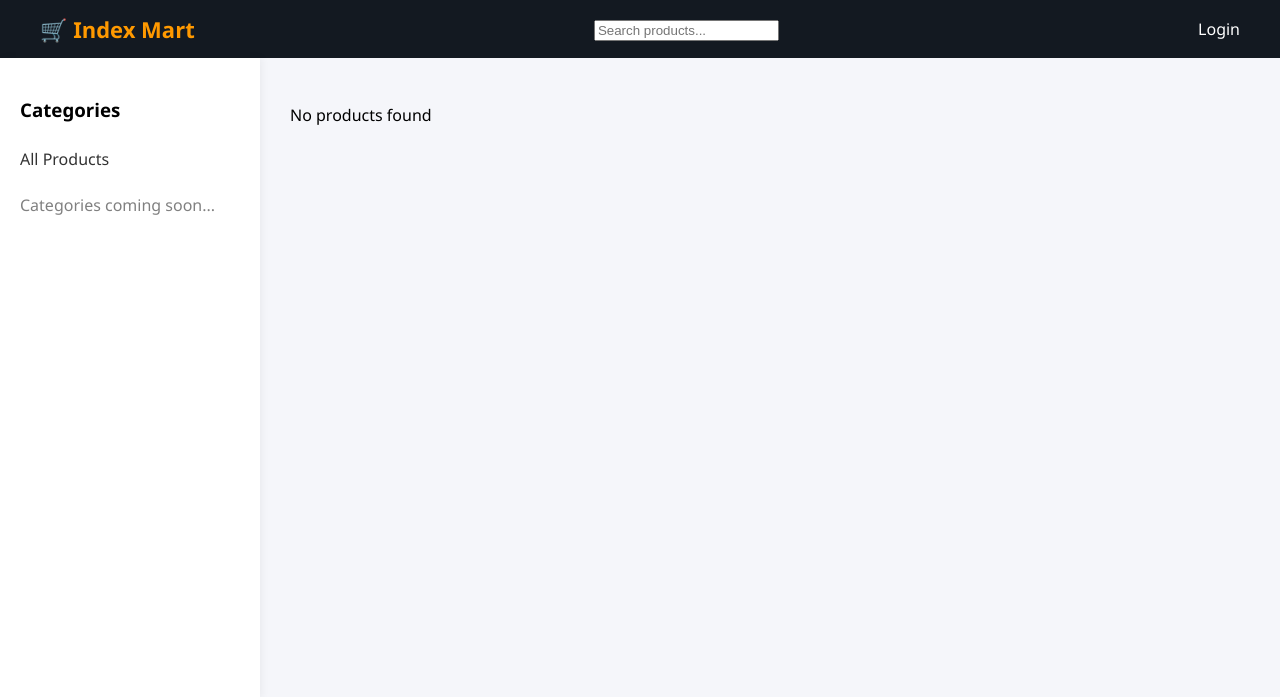
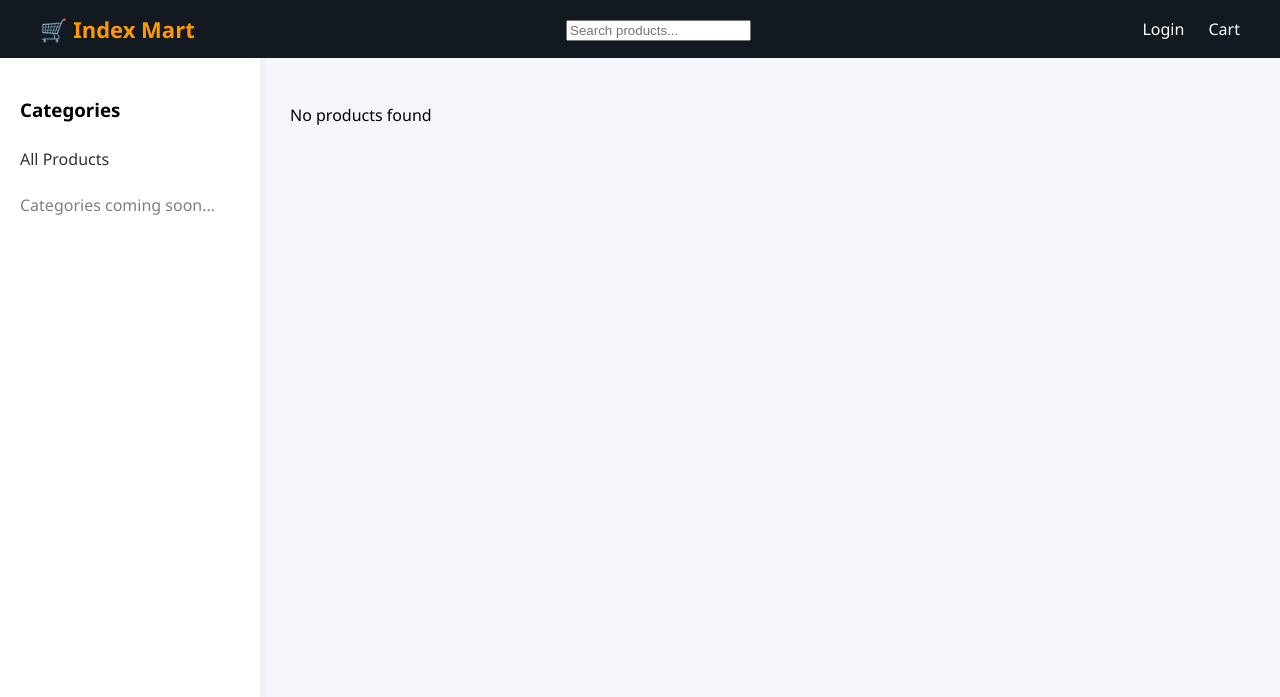
Before and after one commit to skdariyasafru/shop, a Flask app: page / in a window 1280 px wide. Shown: the top 697 px of the page. Run offline with Flask 3, Linux system fonts and the light colour scheme; data that the repository does not hold is empty.

Commit message:
Update base.html
Signed-off-by: skdariyasafru <sk.dariyasafru@gmail.com>

```diff
--- a/templates/base.html
+++ b/templates/base.html
@@ -34,12 +34,14 @@
 
     <div class="nav-links">
         {% if current_user.is_authenticated %}
-    Welcome {{ current_user.username }}
-    <a href="/my_orders">My Orders</a>
-    <a href="/logout">Logout</a>
-{% else %}
-    <a href="#" onclick="openLogin()">Login</a>
-{% endif %}
+            <span>Welcome {{ current_user.username }}</span>
+            <a href="/cart">Cart</a>
+            <a href="/my_orders">My Orders</a>
+            <a href="/logout">Logout</a>
+        {% else %}
+            <a href="#" onclick="openLogin()">Login</a>
+            <a href="/cart">Cart</a>
+        {% endif %}
     </div>
 
 </div>
@@ -47,18 +49,21 @@
 <!-- LAYOUT -->
 <div class="layout">
 
+    <!-- SIDEBAR -->
     <div class="sidebar">
         <h3>Categories</h3>
         <a href="/">All Products</a>
         <p style="color:gray;">Categories coming soon...</p>
     </div>
 
+    <!-- MAIN CONTENT -->
     <div class="main">
         {% block content %}{% endblock %}
     </div>
 
 </div>
 
+<!-- FOOTER -->
 <div class="footer">
     © 2026 Index Mart
 </div>
```
